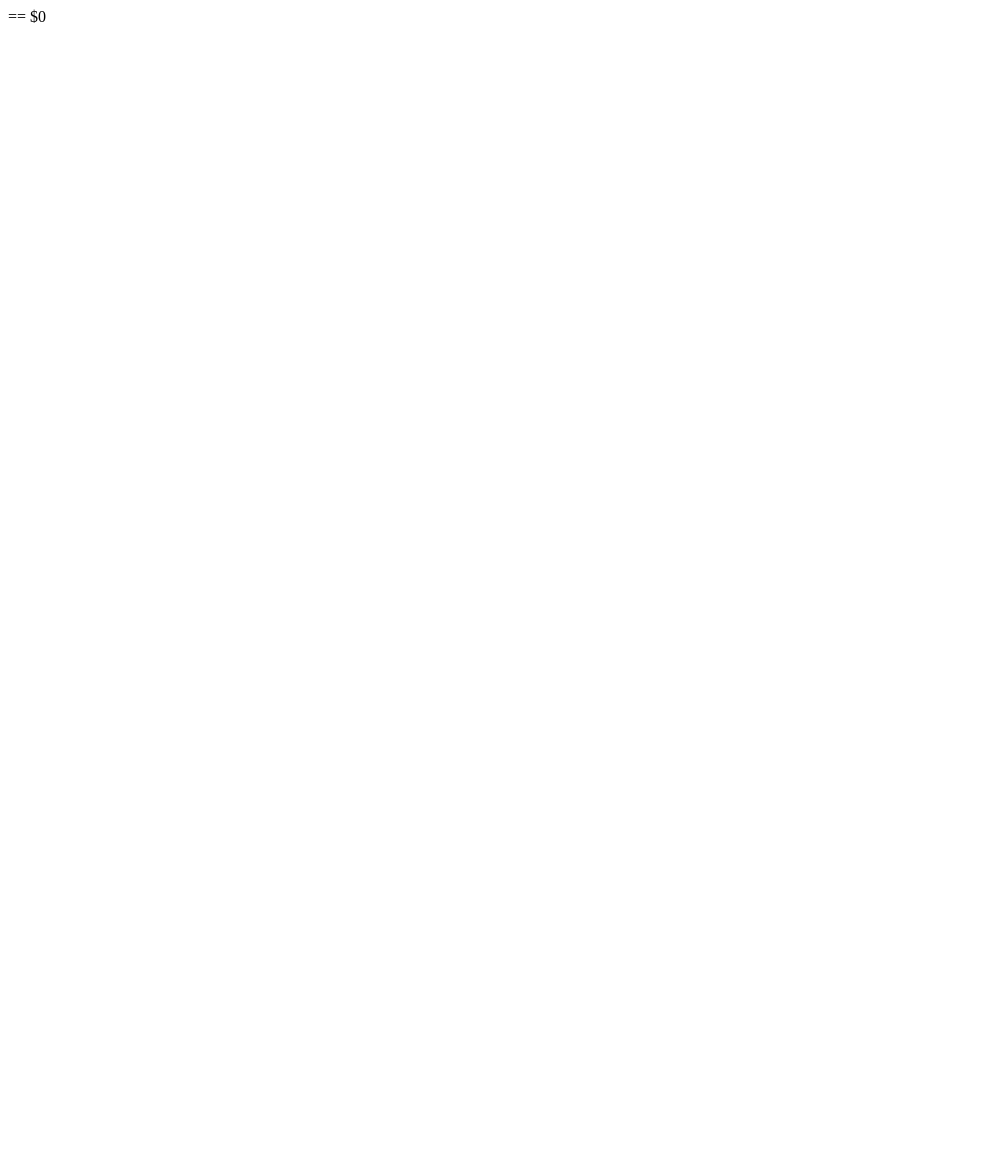
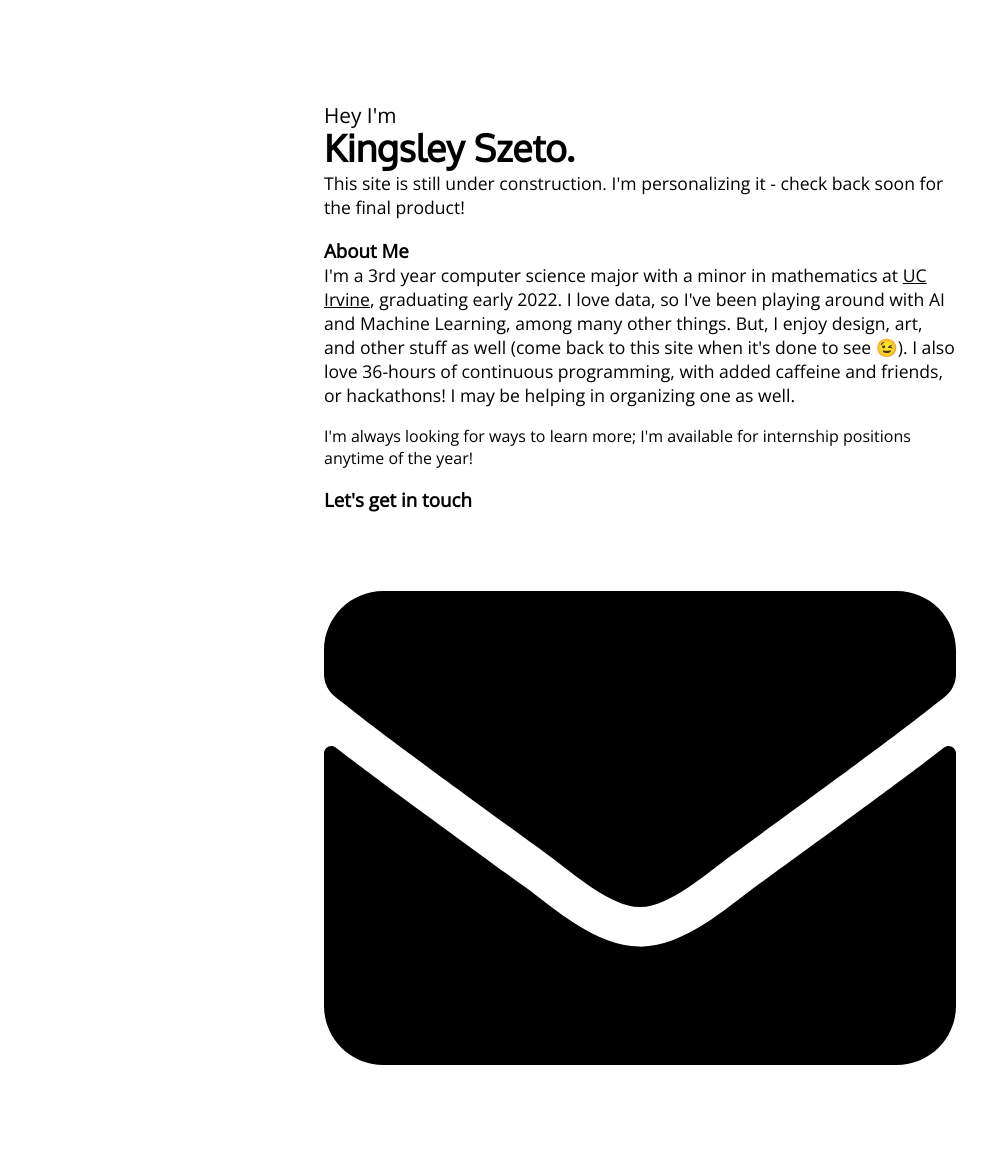
Before and after one commit to kingszeto/kingsleyszeto.me, a plain HTML site: page index.html in a window 1280 px wide. Shown: the whole page, without its empty margins (0-989 px from the left). Before the commit the page ends 800 px from the top, so only its background shows below. Drawn offline with nearby package versions, Linux system fonts and the light colour scheme; files that its build step writes are made by us from their sources.

Commit message:
More developed site

```diff
--- a/assets/css/style.css
+++ b/assets/css/style.css
@@ -0,0 +1,40 @@
+p {
+    font-size: 110%;
+}
+
+#content{
+    margin: auto;
+    padding-top: 30px;
+    width: 50%;
+    font-family: Open Sans;
+}
+
+#hey{
+    margin-top: 10%;
+    margin-bottom: -5px;
+    font-size: 130%;
+    font-weight: 575;
+}
+
+#heyname {
+    font-family: Oxygen;
+    font-size: 37px;
+    padding:0px;
+    margin: 0px;
+}
+
+#abtme_section {
+    padding: 0 px;
+}
+
+p.general {
+    margin-top: -0px;
+}
+
+h2, h3, h4 {
+    margin-bottom: 0px;
+}
+
+a {
+    color: black;
+}
--- a/index.html
+++ b/index.html
@@ -1,14 +1,52 @@
 <!DOCTYPE html>
 <html>
+
 <head>
     <title>Kingsley Szeto</title>
     <meta name="description" content="Personal Website, Portfolio">
-        <meta name="keywords" content="kingsley szeto">
+    <meta name="keywords" content="kingsley szeto, kingsley, kingsleys">
     <meta name="author" content="kingsley szeto">
     <meta name="viewport" content="width=device-width, initial-scale=1.0">
-        <link rel="stylesheet" href="css/style.css">
+    <link rel="stylesheet" href="assets/css/style.css" type="text/css">
+    <link rel="stylesheet" href="https://fonts.googleapis.com/css?family=Oxygen">
+    <link rel="stylesheet" href="https://fonts.googleapis.com/css?family=Open+Sans">
 </head>
-    <body> == $0
 
+<body>
+    <div id="navbar"></div>
+    <div id="content">
+        <div id="intro">
+            <div id=content-bio>
+                <p id="hey"> Hey I'm</p>
+                <p id="heyname"><strong>Kingsley Szeto.</strong></p>
+                <p class="general">This site is still under construction. I'm personalizing it -
+                    check back soon for the final product!</p>
+            </div>
+            <div id="aboutme">
+                <h3>About Me</h3>
+                <p class="general">I'm a 3rd year computer science major with a minor in mathematics at <a
+                        href=https://www.ics.uci.edu>UC Irvine</a>, graduating early 2022. I love data, so I've been
+                        playing around with AI and Machine Learning, among many other things. But, I enjoy design, art,
+                        and other stuff as well (come back to this site when it's done to see 😉). I also love 36-hours
+                        of continuous programming, with added caffeine and friends, or hackathons! I may be helping in
+                        organizing one as well.</p> </div> <div id="mail">
+                        <p.general>I'm always looking for ways to learn more; I'm available for internship positions
+                            anytime of the year!</p>
+                <h3>Let's get in touch
+                     <a href="mailto:szeto.kingsley@gmail.com">
+                         <svg class="svg-envelope"
+                            aria-hidden="true" data-prefix="fas" data-icon="envelope" role="img"
+                            xmlns="http://www.w3.org/2000/svg" viewBox="0 0 512 512" data-fa-i2svg="">
+                            <path fill=black
+                                d="M502.3 190.8c3.9-3.1 9.7-.2 9.7 4.7V400c0 26.5-21.5 48-48 48H48c-26.5 0-48-21.5-48-48V195.6c0-5 5.7-7.8 9.7-4.7 22.4 17.4 52.1 39.5 154.1 113.6 21.1 15.4 56.7 47.8 92.2 47.6 35.7.3 72-32.8 92.3-47.6 102-74.1 131.6-96.3 154-113.7zM256 320c23.2.4 56.6-29.2 73.4-41.4 132.7-96.3 142.8-104.7 173.4-128.7 5.8-4.5 9.2-11.5 9.2-18.9v-19c0-26.5-21.5-48-48-48H48C21.5 64 0 85.5 0 112v19c0 7.4 3.4 14.3 9.2 18.9 30.6 23.9 40.7 32.4 173.4 128.7 16.8 12.2 50.2 41.8 73.4 41.4z">
+                            </path>
+                        </svg>
+                    </a>
+                </h3>
+            </div>
+        </div>
+    </div>
+    <div id="experience"></div>
 </body>
+
 </html>
```
Lines whose indentation alone changed are shown as unchanged.
